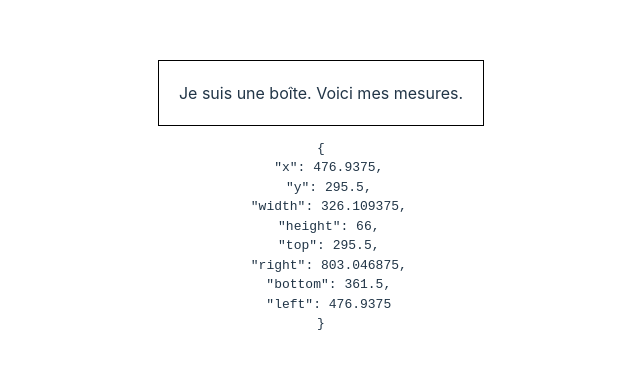
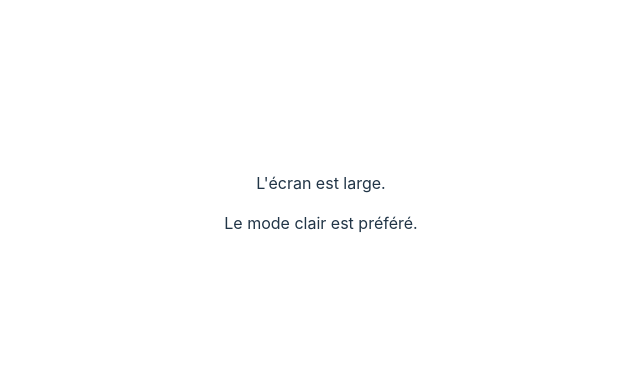
Before and after one commit to Kriss-Hanna/hooks-customs, a React (Vite) app: page / in a window 1280 px wide. Shown: the part 197-566 px from the top of the page, without its empty margins (319-959 px from the left). Built offline with nearby package versions, Linux system fonts and the light colour scheme.

Commit message:
UseMediaQuery Component

```diff
--- a/src/App.jsx
+++ b/src/App.jsx
@@ -1,12 +1,11 @@
-import UseMeasureComponent from "./components/UseMeasureComponent";
+import UseMediaQueryComponent from "./components/UseMediaQueryComponent";
 
 import "./App.css";
 
 function App() {
   return (
     <>
-      <UseMeasureComponent />
-
+      <UseMediaQueryComponent />
     </>
   );
 }
--- /dev/null
+++ b/src/components/UseMediaQueryComponent.jsx
@@ -0,0 +1,23 @@
+import useMediaQuery from "../hooks/useMediaQuery";
+
+const UseMediaQueryComponent = () => {
+  const isLargeScreen = useMediaQuery("(min-width: 1024px)"); // Exemple de requête pour les écrans larges
+  const prefersDarkMode = useMediaQuery("(prefers-color-scheme: dark)"); // Exemple de requête pour le mode sombre
+
+  return (
+    <div>
+      {isLargeScreen ? (
+        <p>L'écran est large.</p>
+      ) : (
+        <p>L'écran n'est pas large.</p>
+      )}
+      {prefersDarkMode ? (
+        <p>Le mode sombre est préféré.</p>
+      ) : (
+        <p>Le mode clair est préféré.</p>
+      )}
+    </div>
+  );
+};
+
+export default UseMediaQueryComponent;
```
